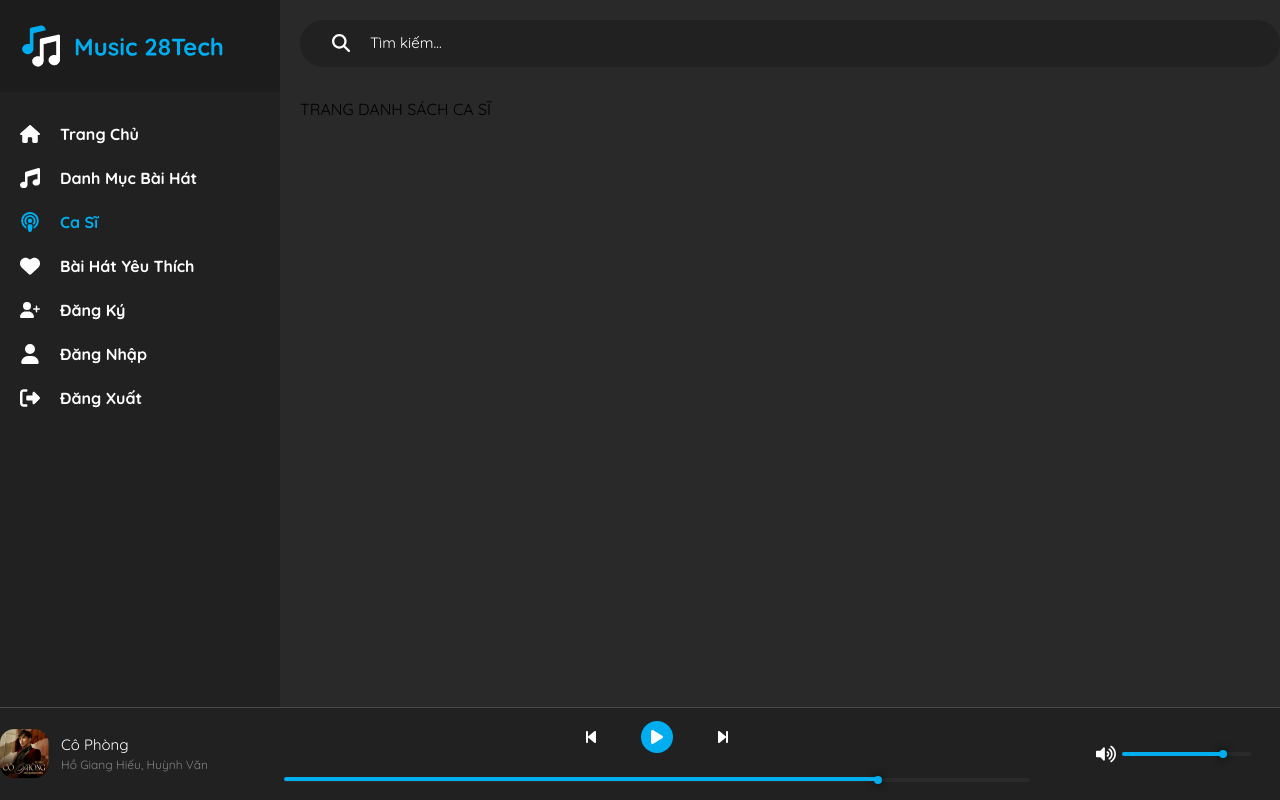
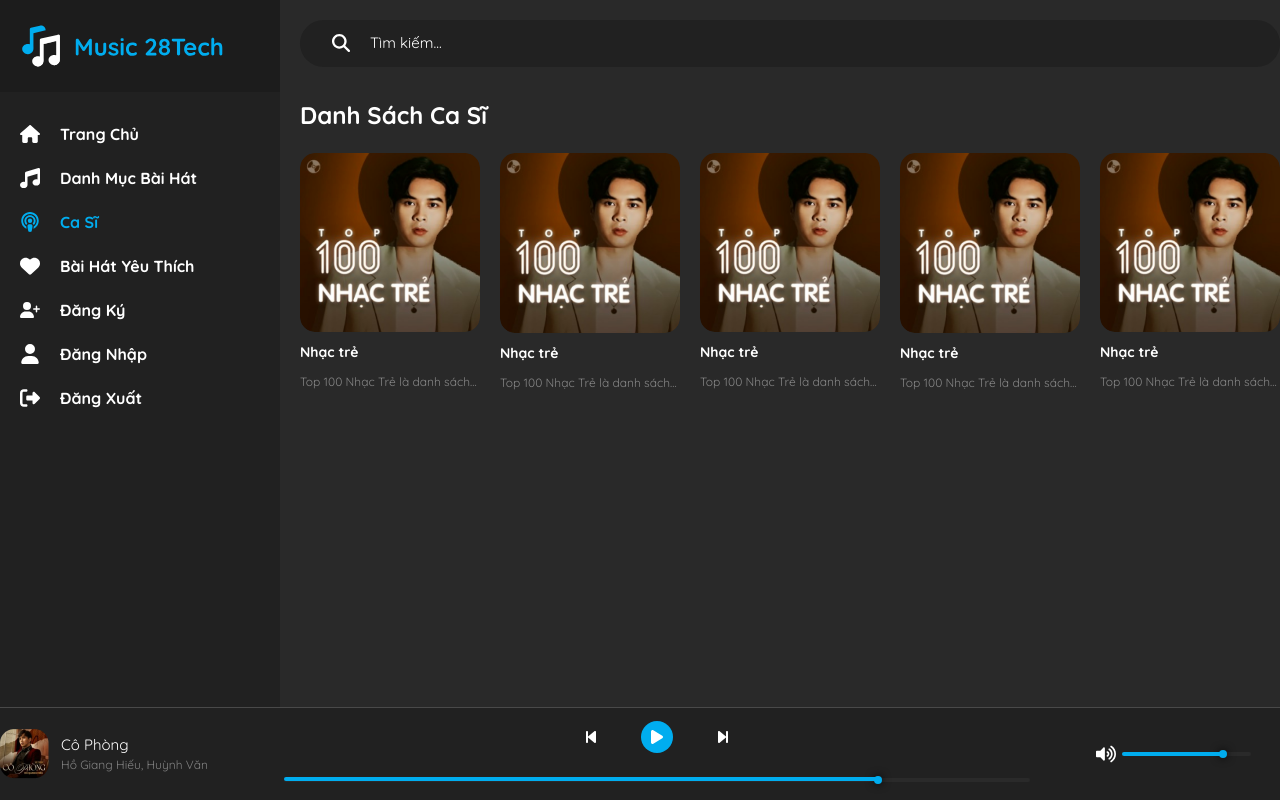
Before and after one commit to truonginit/project-front-end-music-app-cloud-nextjs, a Next.js app: page /singers in a window 1280 px wide. Built offline with nearby package versions, Linux system fonts and the light colour scheme.

Commit message:
Trang Danh Sách Ca Sĩ

```diff
--- a/src/app/(page)/singers/page.tsx
+++ b/src/app/(page)/singers/page.tsx
@@ -1,3 +1,5 @@
+import { BoxTitle } from "@/app/components/BoxTitle/BoxTitle";
+import { Card } from "@/app/components/Card/Card";
 import type { Metadata } from "next";
 
 // Metadata
@@ -9,7 +11,9 @@ export const metadata: Metadata = {
 export default function SingerPage() {
     return (
         <>
-          <h1>TRANG DANH SÁCH CA SĨ</h1>
+          <BoxTitle title="Danh Sách Ca Sĩ" className=""/>
+
+          <Card className="" />
         </>
       );
 }
```
